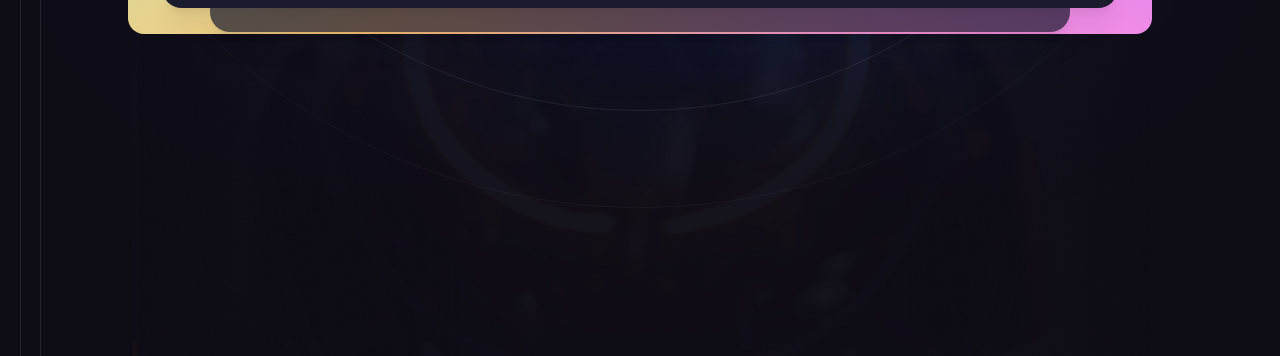
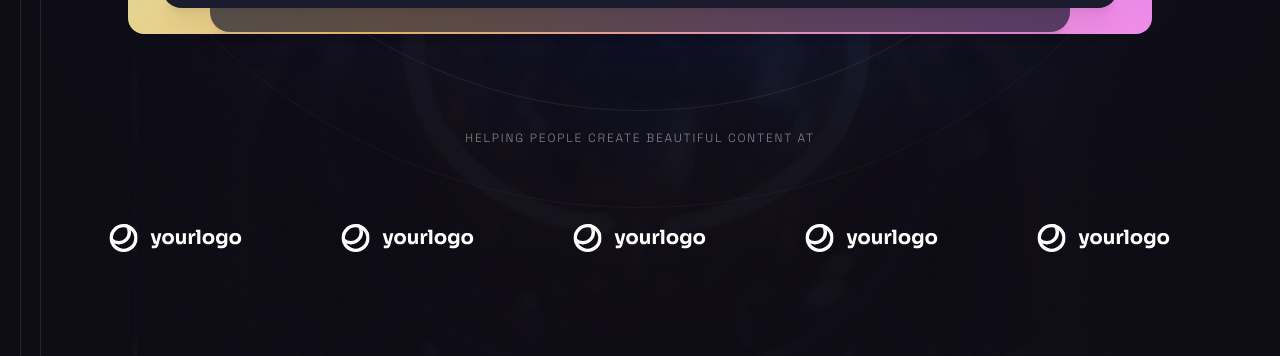
Before and after one commit to HD-40307g/brainwave, a React (Vite) app: page / in a window 1280 px wide. Shown: the part 1000-1356 px from the top of the page. Built offline with nearby package versions, Linux system fonts and the light colour scheme.

Commit message:
Refactor Hero.jsx

```diff
--- a/src/components/Hero.jsx
+++ b/src/components/Hero.jsx
@@ -1,11 +1,11 @@
-import React from "react";
+import React, { useRef } from "react";
 import Section from "./Section";
+import PropTypes from "prop-types";
 import { curve, heroBackground, robot } from "../assets/";
 import Button from "./Button";
 import { BackgroundCircles, BottomLine, Gradient } from "./design/Hero";
 import { heroIcons } from "../constants";
 import { ScrollParallax } from "react-just-parallax";
-import { useRef } from "react";
 import Generating from "./Generating";
 import Notification from "./Notification";
 import CompanyLogos from "./CompanyLogos";
@@ -22,7 +22,8 @@ const Hero = () => {
       id="hero"
     >
       <div className="container relative" ref={parallaxRef}>
-        <div className="relative z-1 max-w-[62rem] mx-auto text-center mb-[4rem] md:mb-20 lg:mb:[6rem]">
+        {/* Hero Heading */}
+        <div className="relative z-1 max-w-[62rem] mx-auto text-center mb-[3.875rem] md:mb-20 lg:mb:[6.25rem]">
           <h1 className="h1 mb-6">
             Explore the Possibilities of&nbsp;AI&nbsp; Chatting with{" "}
             <span className="inline-block relative">
@@ -44,6 +45,7 @@ const Hero = () => {
             Get Started
           </Button>
         </div>
+        {/* Hero Content */}
         <div className="relative max-w-[23rem] mx-auto md:max-w-5xl xl:mb-24">
           <div className="relative z-1 p-0.5 rounded-2xl bg-conic-gradient">
             <div className="relative bg-n-8 rounded-[1rem]">
@@ -52,7 +54,7 @@ const Hero = () => {
                 <img
                   src={robot}
                   alt="AI Robot"
-                  className="w-full scale-[1.7] translate-y-[8%] md:scale-[1] md:-translate-x-[10%] lg:-translate-y-[23%]"
+                  className="w-full scale-[1.7] translate-y-[8%] md:scale-[1] md:-translate-y-[10%] lg:-translate-y-[23%]"
                   width={1024}
                   height={490}
                 />
@@ -76,6 +78,7 @@ const Hero = () => {
             </div>
             <Gradient />
           </div>
+          {/* Hero Background */}
           <div className="absolute -top-[54%] left-1/2 w-[234%] -translate-x-1/2 md:-top[46%] md:w-[138%] lg:-top-[104%]">
             <img
               src={heroBackground}
@@ -85,13 +88,22 @@ const Hero = () => {
               height={1800}
             />
           </div>
-          <BackgroundCircles className="hidden relative z-10 mt-20 lg:block" />
+          <BackgroundCircles />
         </div>
-        <CompanyLogos />
+        {/* Company Logos */}
+        <CompanyLogos className="hidden relative z-10 mt-20 lg:block" />
       </div>
       <BottomLine />
     </Section>
   );
 };
 
-export default Hero;
+Hero.propTypes = {
+  className: PropTypes.string,
+};
+
+Hero.defaultProps = {
+  className: "",
+};
+
+export default React.memo(Hero);
```
